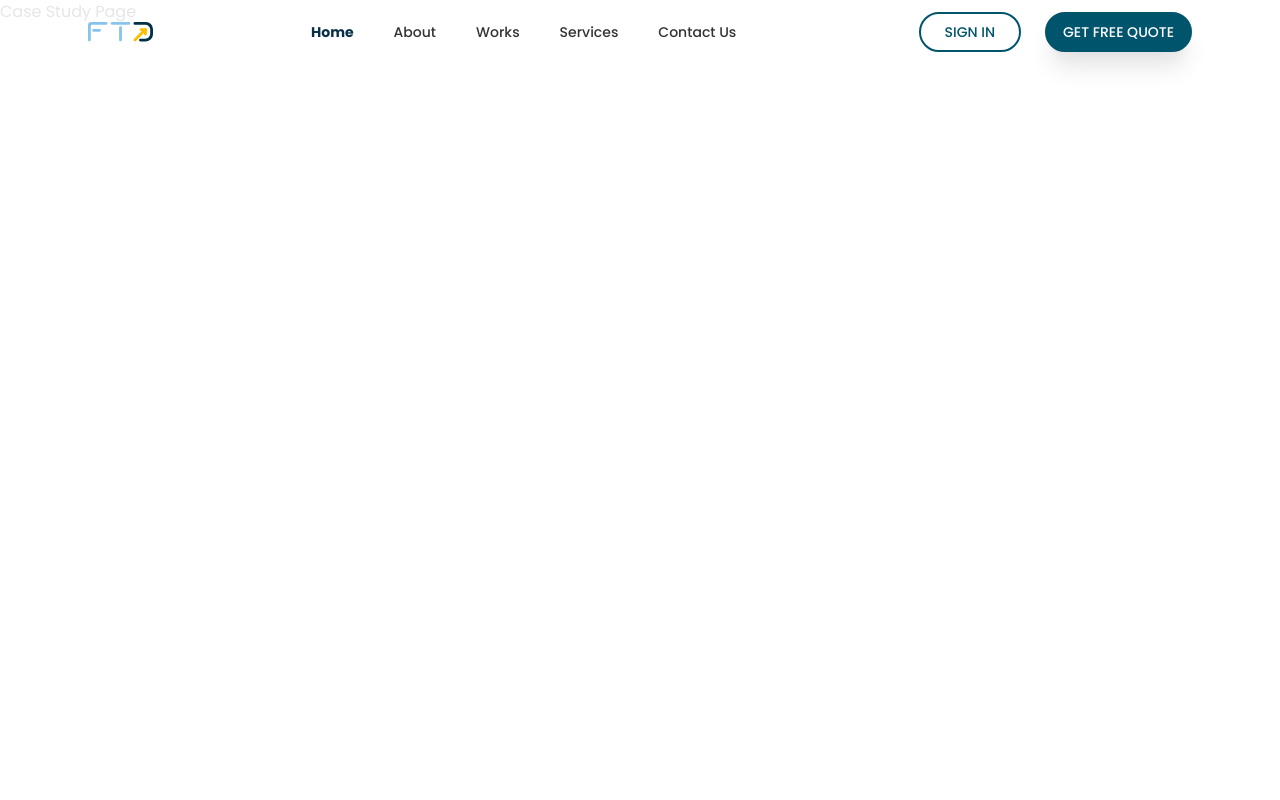
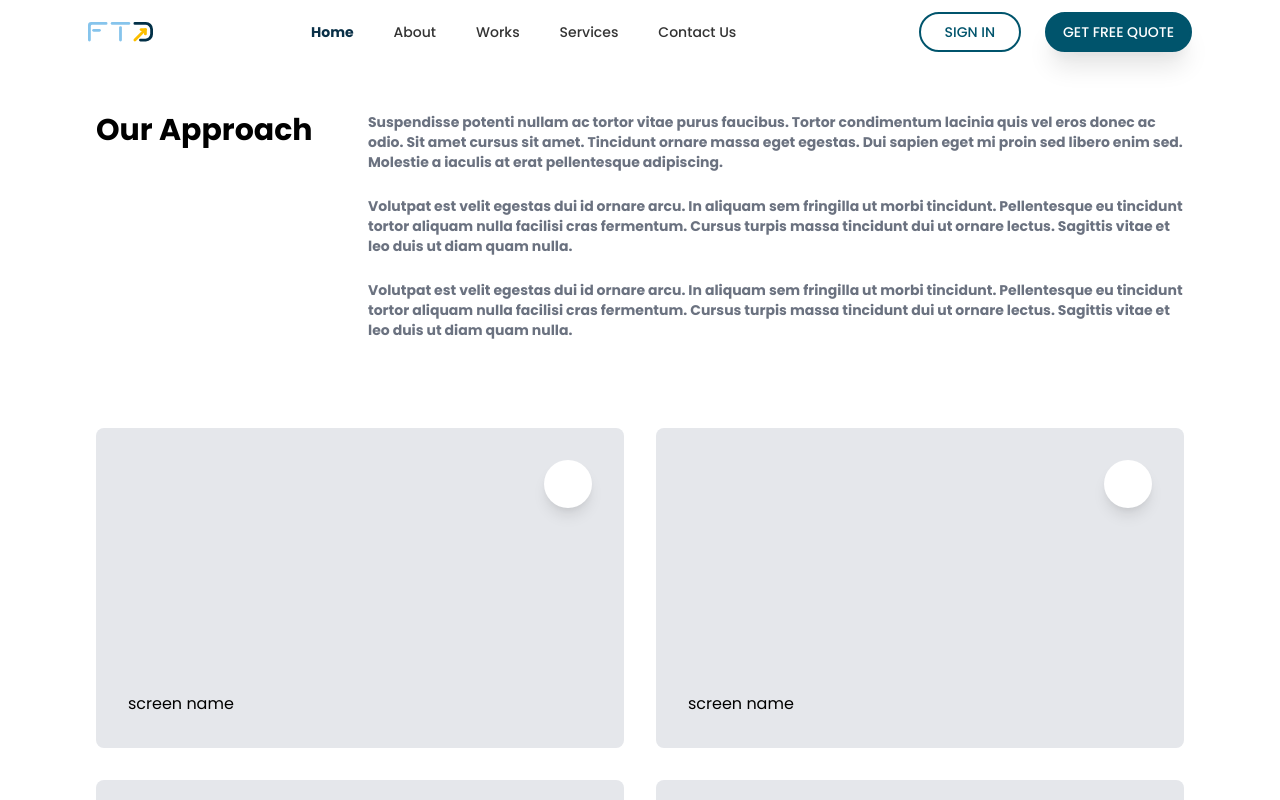
Before and after one commit to bsaqqa/react-training-project, a React (Create React App) app: page /case-study in a window 1280 px wide. Shown: the top 800 px of the page. Built offline with nearby package versions, Linux system fonts and the light colour scheme.

Commit message:
finish our section in case study page

```diff
--- a/src/Components/Navbar.js
+++ b/src/Components/Navbar.js
@@ -108,5 +108,6 @@ export default function Navbar() {
                 </>
             )}
         </Disclosure>
+
     )
 }
--- /dev/null
+++ b/src/Components/objectToScreen.js
@@ -0,0 +1,14 @@
+const screen = [
+    { name: "screen name" },
+    { name: "screen name" },
+    { name: "screen name" },
+    { name: "screen name" },
+    { name: "screen name" },
+    { name: "screen name" },
+    { name: "screen name" },
+    { name: "screen name" },
+    { name: "screen name" },
+    { name: "screen name" }
+];
+
+export default screen;
--- /dev/null
+++ b/src/Components/screenComponent.js
@@ -0,0 +1,30 @@
+import React, { Component } from "react";
+import screenObj from "./objectToScreen";
+
+
+class Screen extends Component {
+    state = { elements: [...screenObj] };
+    render() {
+        return (
+            <div className="flex flex-wrap py-8">
+                {this.state.elements.map((item, index) => {
+                    return (
+                        <article
+                            key={index}
+                            className="md:w-1/2 lg:px-4 w-full md:px-4  px-4 py-4"
+                        >
+                            <div className="w-full h-80  bg-gray-200 p-8 text-meduim flex items-end rounded-lg relative">
+                                <p className="">{item.name}</p>
+                                <a className="cursor-pointer p-6 absolute w-12 h-12 rounded-full shadow-lg  flex items-center justify-center top-8 right-8 bg-white hover:bg-gray-100">
+                                    <i class="fas fa-long-arrow-alt-up transform rotate-45 "></i>
+                                </a>
+                            </div>
+                        </article>
+                    );
+                })}
+            </div>
+        );
+    }
+}
+
+export default Screen;
--- /dev/null
+++ b/src/Components/textComponent.js
@@ -0,0 +1,37 @@
+import React, { Component } from "react";
+
+
+class TextComponent extends Component {
+    render() {
+        return (
+            <div className="flex flex-wrap p-4">
+                <h2 className=" lg:w-1/4 capitalize font-bold text-3xl my-8 lg:my-0">
+                    our approach
+                </h2>
+                <div className="lg:w-3/4 text-sm text-gray-500 font-semibold">
+                    <p className="">
+                        Suspendisse potenti nullam ac tortor vitae purus faucibus. Tortor
+                        condimentum lacinia quis vel eros donec ac odio. Sit amet cursus sit
+                        amet. Tincidunt ornare massa eget egestas. Dui sapien eget mi proin
+                        sed libero enim sed. Molestie a iaculis at erat pellentesque
+                        adipiscing.
+                    </p>
+                    <p className="my-6">
+                        Volutpat est velit egestas dui id ornare arcu. In aliquam sem
+                        fringilla ut morbi tincidunt. Pellentesque eu tincidunt tortor
+                        aliquam nulla facilisi cras fermentum. Cursus turpis massa tincidunt
+                        dui ut ornare lectus. Sagittis vitae et leo duis ut diam quam nulla.
+                    </p>
+                    <p className="my-6">
+                        Volutpat est velit egestas dui id ornare arcu. In aliquam sem
+                        fringilla ut morbi tincidunt. Pellentesque eu tincidunt tortor
+                        aliquam nulla facilisi cras fermentum. Cursus turpis massa tincidunt
+                        dui ut ornare lectus. Sagittis vitae et leo duis ut diam quam nulla.
+                    </p>
+                </div>
+            </div>
+        );
+    }
+}
+
+export default TextComponent;
--- a/src/Pages/CaseStudy.js
+++ b/src/Pages/CaseStudy.js
@@ -1,11 +1,16 @@
 import React from "react";
-
+import TextComponent from '../Components/textComponent'
+import Screen from '../Components/screenComponent'
 
 const CaseStudy = ()=>{
 
     return (
         <>
-            <h1>Case Study Page</h1>
+            <div className='container mx-auto mt-24 lg:px-20'>
+                <TextComponent />
+                <Screen />
+            </div>
+
         </>
     );
 }
```
